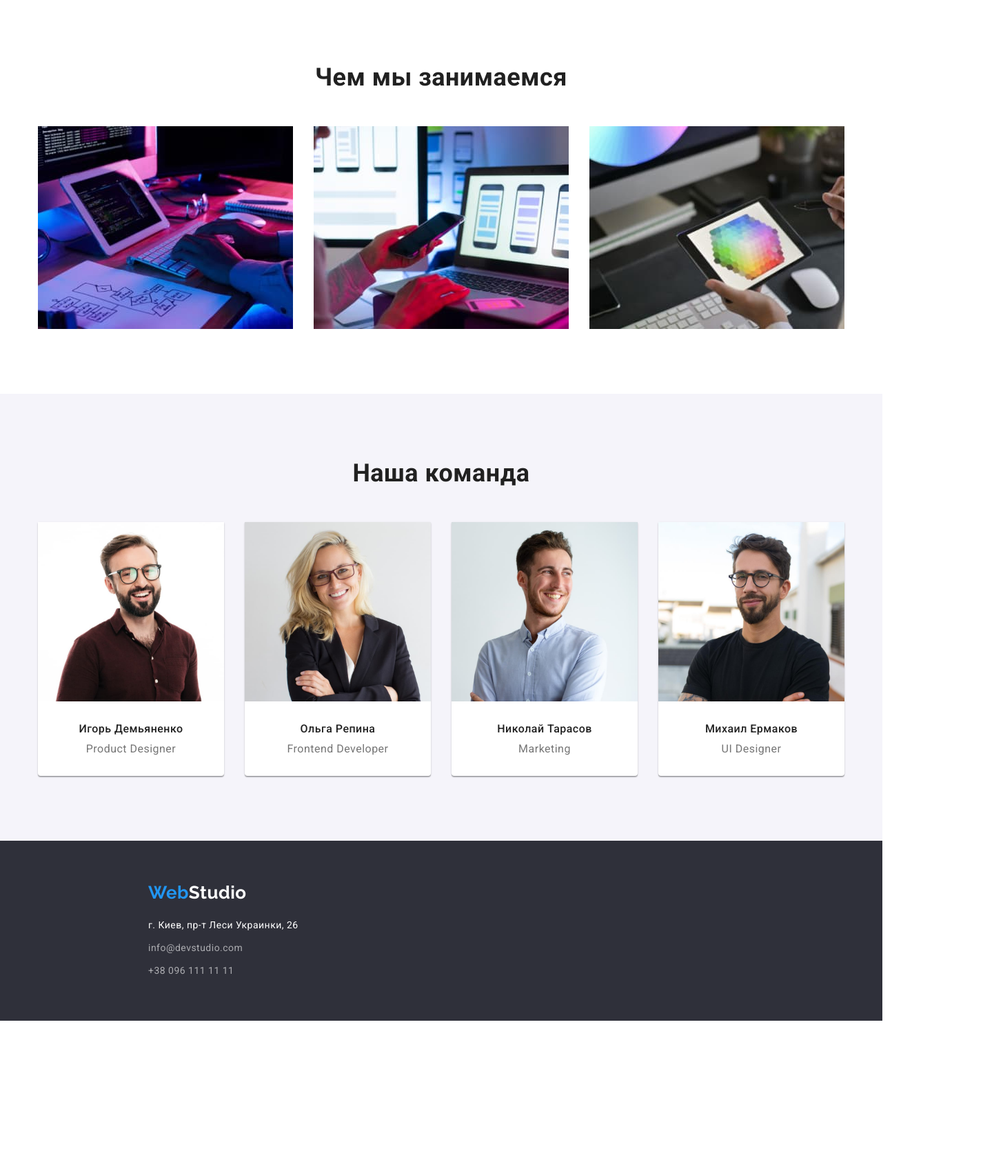
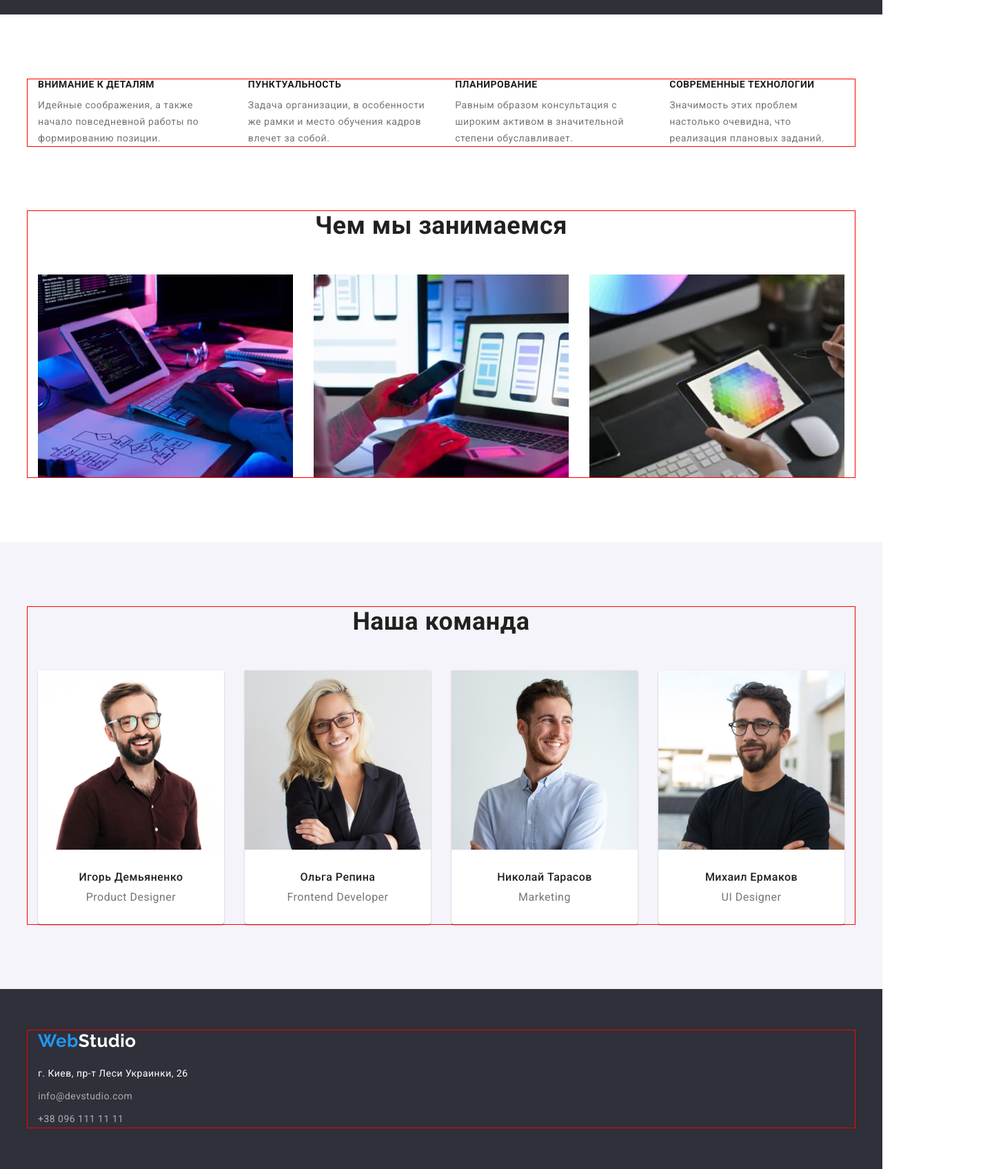
Before and after one commit to VitaliiPrykhodko/goit-markup-hw-03, a plain HTML site: page index.html in a window 1280 px wide. Shown: the part 660-2355 px from the top of the page at 69% size, 1455 px wide, since content can reach past the window. Before the commit the page ends 2140 px from the top, so only its background shows below. Drawn offline with nearby package versions, Linux system fonts and the light colour scheme.

Commit message:
Оформив позиціонування сторінки Студія

```diff
--- a/css/styles.css
+++ b/css/styles.css
@@ -20,6 +20,7 @@ ul {
   --accent-color: #2196f3;
   --brc-color: #2f303a;
   --alt-brc-color: #f5f4fa;
+  --color-contact: rgba(255, 255, 255, 0.6);
 }
 
 a:hover,
@@ -47,9 +48,21 @@ body {
   color: var(--color-text-page);
 }
 
+.hidden-title {
+  position: absolute !important;
+  clip: rect(1px 1px 1px 1px);
+  clip: rect(1px, 1px, 1px, 1px);
+  padding: 0 !important;
+  border: 0 !important;
+  height: 1px !important;
+  width: 1px !important;
+  overflow: hidden;
+}
+
 .container {
   width: 1200px;
   margin: 0 auto;
+  padding: 0 15px;
   outline: 1px solid red;
 }
 
@@ -58,6 +71,10 @@ body {
 }
 
 /* Header box */
+.header {
+  border-bottom: 1px solid #ececec;
+}
+
 .header > .container {
   display: flex;
   align-items: center;
@@ -115,56 +132,44 @@ body {
 /* Hero box */
 .hero-section {
   background-color: var(--brc-color);
+  text-align: center;
+  padding: 200px 0;
   margin-bottom: 94px;
-  text-align: center;
 }
 
 .hero-title {
+  max-width: 696px;
   font-weight: 900;
   font-size: 44px;
   line-height: 1.36;
   letter-spacing: 0.06em;
   text-transform: uppercase;
   color: var(--btn-color-text);
-  margin-bottom: 30px;
+  margin: 0 auto;
 }
 
 .hero-btn {
+  font-weight: bold;
+  line-height: 1.88;
+  letter-spacing: 0.06em;
+  color: var(--color-title);
   background-color: var(--alt-brc-color);
   box-shadow: 0px 4px 4px rgba(0, 0, 0, 0.15);
   border-style: none;
   border-radius: 4px;
-  font-weight: bold;
-  line-height: 1.88;
-  letter-spacing: 0.06em;
-  color: var(--color-title);
-  margin-bottom: 200px;
+  margin-top: 30px;
+  padding: 10px 32px;
   cursor: pointer;
 }
 
 /* Advantages box */
-.hidden-title {
-  position: absolute !important;
-  clip: rect(1px 1px 1px 1px);
-  clip: rect(1px, 1px, 1px, 1px);
-  padding: 0 !important;
-  border: 0 !important;
-  height: 1px !important;
-  width: 1px !important;
-  overflow: hidden;
-}
-
-.advantage-section {
-  padding: 0 215px;
+.advantage-list {
+  display: flex;
   margin-bottom: 94px;
 }
 
-.advantage-list {
-  display: flex;
-}
-
-.advantage-item:not(:last-of-type) {
-  padding-right: 30px;
+.advantage-list > li:not(:first-child) {
+  margin-left: 30px;
 }
 
 .advantage-title {
@@ -182,10 +187,6 @@ body {
 }
 
 /* Portfolio box */
-.portfolio-section {
-  margin-bottom: 94px;
-}
-
 .title {
   font-size: 36px;
   line-height: 1.167;
@@ -196,32 +197,33 @@ body {
 
 .portfolio-list {
   display: flex;
-  justify-content: center;
+  margin-bottom: 94px;
 }
 
-.portfolio-list > li:not(:last-of-type) {
-  margin-right: 30px;
+.portfolio-list > li:not(:first-child) {
+  margin-left: 30px;
 }
 
 /* Team box */
 .team-section {
   background-color: var(--alt-brc-color);
-  padding: 94px 0;
 }
 
 .team-list {
   display: flex;
-  justify-content: center;
+  margin-left: -30px;
 }
 
-.team-list > li:not(:last-of-type) {
-  margin-right: 30px;
+.team-item {
+  flex-basis: calc(100% / 4);
+  margin-left: 30px;
 }
 
 .team-item {
   background-color: var(--btn-color-text);
   box-shadow: 0px 1px 3px rgba(0, 0, 0, 0.12), 0px 1px 1px rgba(0, 0, 0, 0.14), 0px 2px 1px rgba(0, 0, 0, 0.2);
   border-radius: 0px 0px 4px 4px;
+  overflow: hidden;
   text-align: center;
 }
 
@@ -242,30 +244,23 @@ body {
 /* Footer box */
 .footer {
   background-color: var(--brc-color);
+  padding: 60px 0;
 }
 
 .logo-footer {
-  text-decoration: none;
+  display: inline-block;
   font-family: var(--font-logo);
   font-size: 26px;
   color: var(--accent-color);
-  display: block;
-  padding: 60px 1240px 20px 215px;
+  text-decoration: none;
+  margin-bottom: 20px;
 }
 
 .logo-footer > span {
   color: var(--btn-color-text);
 }
 
-.address {
-  padding-left: 215px;
-  padding-bottom: 60px;
-}
-
-.footer-list {
-}
-
-.footer-list > li:not(:last-of-type) {
+.footer-list > li:not(:last-child) {
   margin-bottom: 9px;
 }
 
@@ -281,14 +276,14 @@ body {
   font-style: normal;
   font-size: 14px;
   line-height: 1.71;
-  color: rgba(255, 255, 255, 0.6);
+  color: var(--color-contact);
 }
 
 /* Portfolio Page Style */
 /* Filter box */
 .filter-section {
   margin-top: 94px;
-  margin-bottom: 50px;
+  margin-bottom: 34px;
 }
 
 .filter-list {
@@ -296,11 +291,13 @@ body {
   justify-content: center;
 }
 
-.filter-list > li:not(:last-of-type) {
-  margin-right: 8px;
+.filter-list > li:not(:first-child) {
+  margin-left: 8px;
 }
 
 /* Buttons box */
+.btn {
+}
 .text-btn {
   font-family: Roboto;
   font-weight: 500;
--- a/index.html
+++ b/index.html
@@ -48,37 +48,40 @@
         </div>
       </section>
       <!--Advantages block-->
-      <section class="advantage-section">
+      <section>
+        <div class="container">
           <h2 class="hidden-title">Наши преимущества</h2>
           <ul class="advantage-list">
-          <li class="advantage-item">
+            <li>
               <h3 class="advantage-title">Внимание к деталям</h3>
               <p class="advantage-item-text">
                 Идейные соображения, а также начало повседневной работы по формированию позиции.
               </p>
             </li>
-          <li class="advantage-item">
+            <li>
               <h3 class="advantage-title">Пунктуальность</h3>
               <p class="advantage-item-text">
                 Задача организации, в особенности же рамки и место обучения кадров влечет за собой.
               </p>
             </li>
-          <li class="advantage-item">
+            <li>
               <h3 class="advantage-title">Планирование</h3>
               <p class="advantage-item-text">
                 Равным образом консультация с широким активом в значительной степени обуславливает.
               </p>
             </li>
-          <li class="advantage-item">
+            <li>
               <h3 class="advantage-title">Современные технологии</h3>
               <p class="advantage-item-text">
                 Значимость этих проблем настолько очевидна, что реализация плановых заданий.
               </p>
             </li>
           </ul>
+        </div>
       </section>
       <!--Portfolio block-->
-      <section class="portfolio-section">
+      <section>
+        <div class="container">
           <h2 class="title">Чем мы занимаемся</h2>
           <ul class="portfolio-list">
             <li>
@@ -91,9 +94,11 @@
               <a href=""><img src="./images/box3.jpg" alt="Цветовая сетка на планшете" width="370" /></a>
             </li>
           </ul>
+        </div>
       </section>
       <!--Team block-->
-      <section class="team-section">
+      <section class="team-section section">
+        <div class="container">
           <h2 class="title">Наша команда</h2>
           <ul class="team-list">
             <li class="team-item">
@@ -117,18 +122,21 @@
               <p lang="en">UI Designer</p>
             </li>
           </ul>
+        </div>
       </section>
     </main>
     <!--Footer block-->
     <footer class="footer">
+      <div class="container">
         <a class="logo-footer" href="index.html">Web<span class="element-logo">Studio</span></a>
-      <address class="address">
+        <address>
           <ul class="footer-list">
             <li class="address-text">г. Киев, пр-т Леси Украинки, 26</li>
             <li><a class="contact-footer" href="mailto:info@devstudio.com">info@devstudio.com</a></li>
             <li><a class="contact-footer" href="tel:+380961111111">+38 096 111 11 11</a></li>
           </ul>
         </address>
+      </div>
     </footer>
   </body>
 </html>
```
Lines whose indentation alone changed are shown as unchanged.
